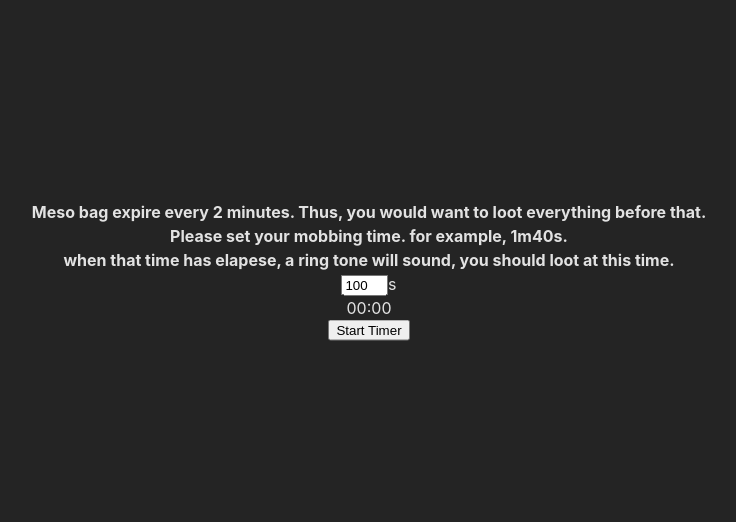
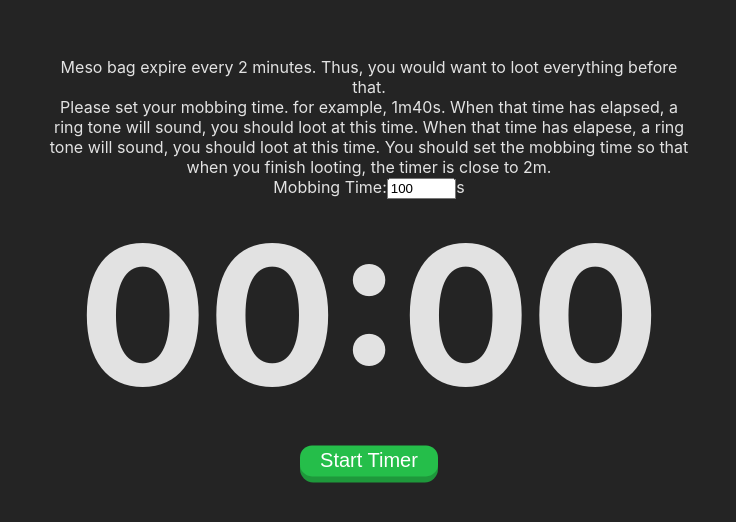
Before and after one commit to iceandfirewes/maplestory-loot-timer, a React (Vite) app: page / in a window 1280 px wide. Shown: the part 130-652 px from the top of the page, without its empty margins (271-1007 px from the left). Built offline with nearby package versions, Linux system fonts and the light colour scheme.

Commit message:
bigger font. meso bag shown

```diff
--- a/src/App.jsx
+++ b/src/App.jsx
@@ -1,6 +1,7 @@
 import { useState,useEffect, createRef } from 'react'
 import './App.css'
 import ringTone from './assets/vendarroRing.wav'
+import mesoBag from './assets/mesoBag.png'
 function App() {
   const [active, setActive] = useState(false)
   const [timeMark, setTimeMark] = useState(Date.now())
@@ -14,7 +15,8 @@ function App() {
   function startTimer()
   {
     setActive(true)
-    setTimeMark(Date.now())
+    setTimeMark(Date.now() + 5*SECOND)
+    setBoolTonePlayed(false)
   }
   function handleInput(event)
   {
@@ -40,7 +42,7 @@ function App() {
           }
         }
         setTime(Date.now())
-      }, .5 * SECOND)
+      }, .3 * SECOND)
       return () => clearInterval(interval);
     }
   /**for some reason, setting this to active and time make the timer
@@ -56,38 +58,44 @@ function App() {
     minutes: (time - timeMark) / MINUTE % 60,
     seconds: (time - timeMark) / SECOND % 60
   }).map(([label,value],index) => {
-    /**code so that the minutes and second cant be -1 because when
-     * timeMark and time get update at roughly the same time, the milisecond
-     * when rounded down would result in a -1:-1 being displayed. this is to
-     * prevent that
-    */
    var timeValue
-    if(value < 0)
+   //for the 5s countdown so it doesnt display a -1
+    if(value < 0 && label == "minutes")
     {
-      timeValue = <span>{"0".padStart(2,"0")}</span>
+      timeValue = "0".padStart(2,"0")
     }
+    //for the 5s countdown so it doesnt display -6 then -5 immediately
+    else if(value < 0 && label == "seconds")
+    {
+      timeValue = `${Math.ceil(value)}`.padStart(2, "0")
+    }
+    //add a 0 if is needed
     else
     {
-      timeValue = <span>{`${Math.floor(value)}`.padStart(2, "0")}</span>
+      timeValue = `${Math.floor(value)}`.padStart(2, "0")
     }
-    return <>{timeValue}{index === 0 && <span>:</span>}</>
+    return <>{timeValue}{index === 0 && ":"}</>
   })
   return (
     <div className="App">
-      <h4>Meso bag expire every 2 minutes. Thus, you would want to loot everything before that.</h4>
-      <h4>Please set your mobbing time. for example, 1m40s.</h4>
-      <h4>when that time has elapese, a ring tone will sound, you should loot at this time.</h4>
+      <p className='info'>Meso bag expire every 2 minutes. Thus, you would want to loot everything before that.<br/>
+        Please set your mobbing time. for example, 1m40s. When that time has elapsed, a ring tone will sound,
+        you should loot at this time. When that time has elapese, a ring tone will sound, you should loot at this time.
+        You should set the mobbing time so that when you finish looting, the timer is close to 2m.</p>
       <div>
-        <input className="secondInput" onChange={(event) => setMobbingTime(event.target.value*SECOND)}value={mobbingTime/1000} placeholder="Seconds"></input><span>s</span>
+        Mobbing Time:<input className="secondInput" onChange={(event) => setMobbingTime(event.target.value*SECOND)}value={mobbingTime/1000} placeholder="Seconds"></input><span>s</span>
       </div>
-      <div>{timeDisplay}</div>
+      <h1 className='timeDisplay'>{timeDisplay}</h1>
       <audio
         style={{display:"none"}}
         id="ringTonePlayer"
         controls
         src={ringTone}>
       </audio>
-      <button onClick={startTimer}>{active? "Reset Timer" : "Start Timer"}</button>
+      {boolTonePlayed && <img src={mesoBag}/>}
+      <button className="startButton" onClick={startTimer}>
+        <span class="front">{active? "Reset Timer" : "Start Timer"}</span>
+      </button>
     </div>
   )
 }
--- a/src/index.css
+++ b/src/index.css
@@ -3,9 +3,6 @@
 }
 :root {
   font-family: Inter, Avenir, Helvetica, Arial, sans-serif;
-  font-size: 16px;
-  line-height: 24px;
-  font-weight: 400;
 
   color-scheme: light dark;
   color: rgba(255, 255, 255, 0.87);
@@ -18,17 +15,44 @@
   -webkit-text-size-adjust: 100%;
 }
 .App{
-  width: 90%;
+  /* width: 90%; */
   position: absolute;
   left: 50%;
   top: 50%;
+  transform: translate(-50%, -50%);
+
   display: flex;
   flex-direction: column;
   align-items: center;
-  transform: translate(-50%, -50%);
+  justify-content: center;
+
 }
 .secondInput {
   width: 20%;
+}
+.timeDisplay {
+  font-size: 15vw;
+}
+.startButton {
+  margin-top: 1.5em;
+  background: #1e983b;
+  border-radius: 1em;
+  border: none;
+  padding: 0;
+  cursor: pointer;
+
+}
+.front {
+  display: block;
+  padding: 3% 20px;
+  border-radius: 12px;
+  font-size: 1.25rem;
+  background: #25be4a;
+  color: white;
+  transform: translateY(-6px);
+}
+.startButton:active .front {
+  transform: translateY(-2px);
 }
 /* a {
   font-weight: 500;
```
Also changed, not shown: src/assets/mesoBag.png (added).
